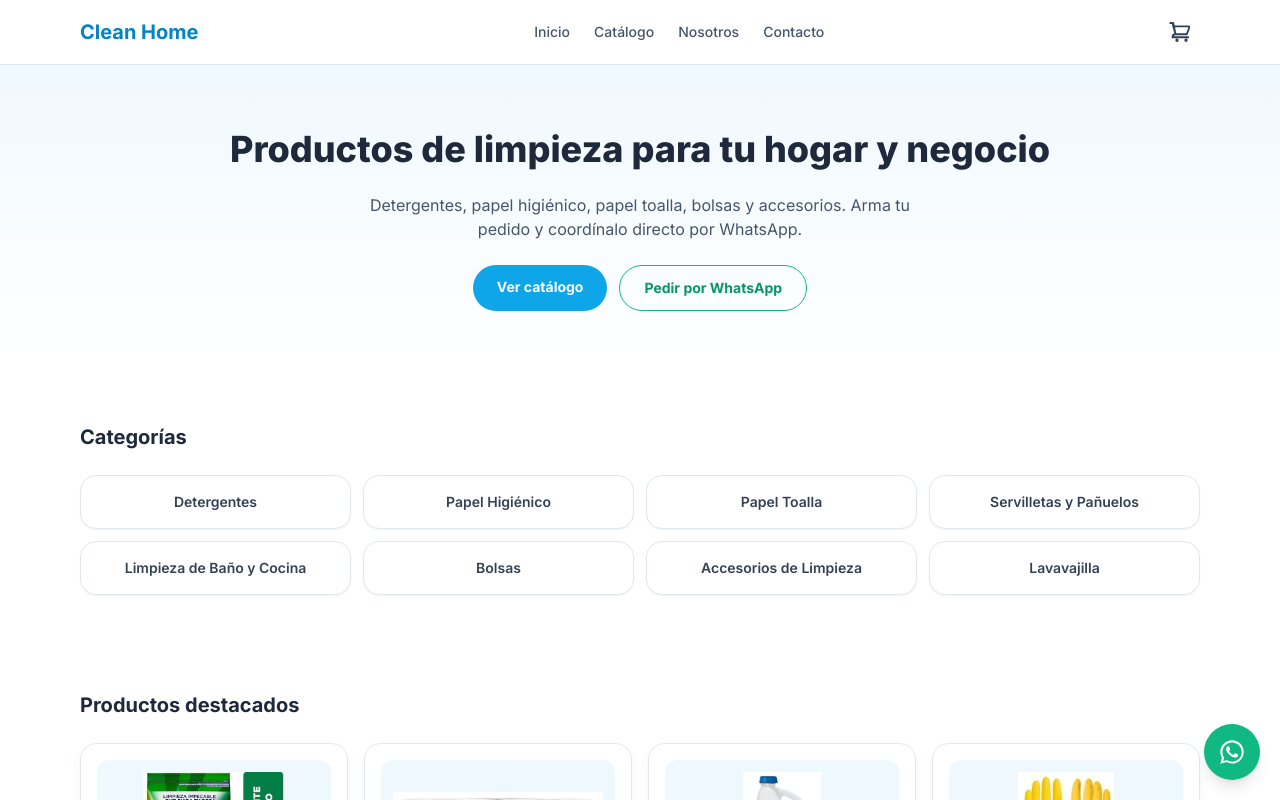
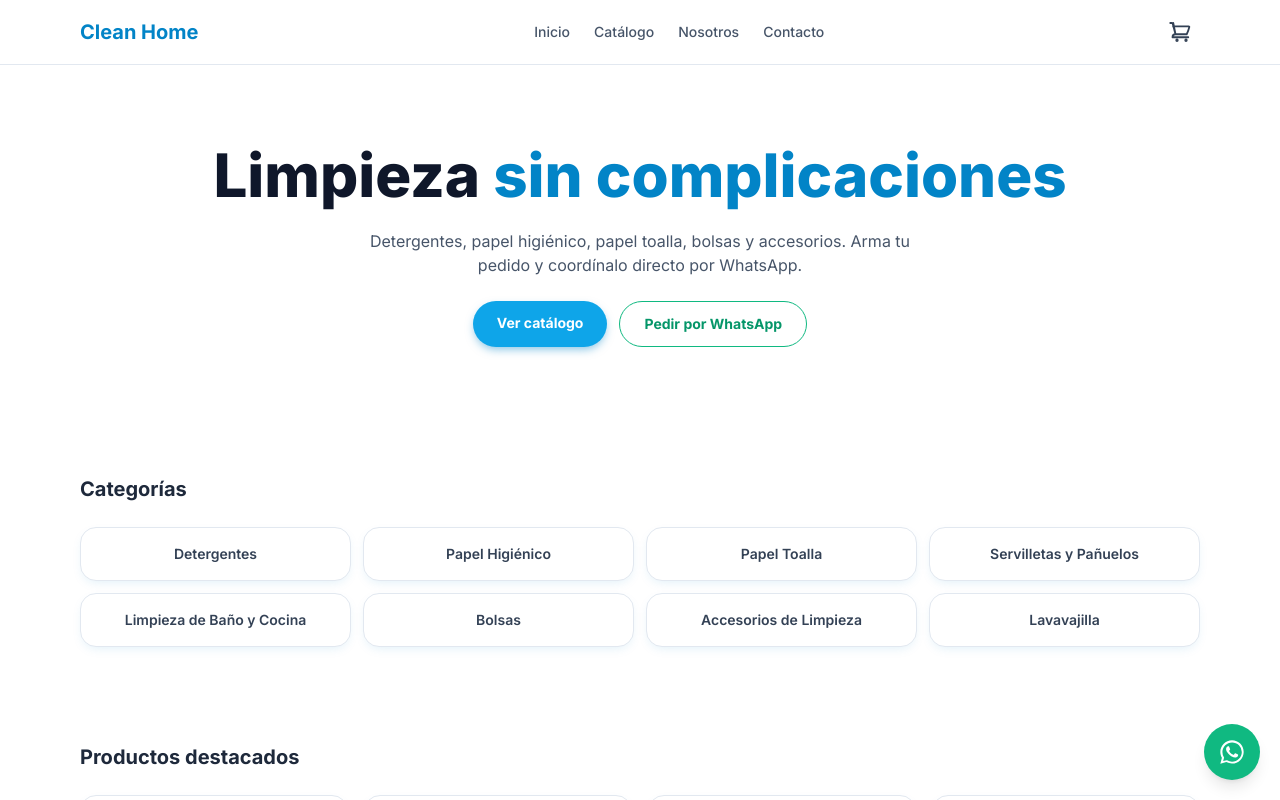
Before and after one commit to gonzalo-droid/clean-home, a Next.js app: page / in a window 1280 px wide. Shown: the top 800 px of the page. Built offline with nearby package versions, Linux system fonts and the light colour scheme.

Commit message:
style: refresh home hero to bold typography and elevate category tiles

```diff
--- a/app/page.tsx
+++ b/app/page.tsx
@@ -21,10 +21,10 @@ export default function HomePage() {
 
   return (
     <div>
-      <section className="bg-gradient-to-b from-sky-50 to-white">
-        <div className="mx-auto flex max-w-6xl flex-col items-center gap-6 px-4 py-16 text-center">
-          <h1 className="text-3xl font-extrabold text-slate-800 sm:text-4xl">
-            Productos de limpieza para tu hogar y negocio
+      <section className="bg-white">
+        <div className="mx-auto flex max-w-6xl flex-col items-center gap-6 px-4 py-20 text-center">
+          <h1 className="text-4xl font-extrabold leading-tight text-slate-900 sm:text-6xl">
+            Limpieza <span className="text-sky-600">sin complicaciones</span>
           </h1>
           <p className="max-w-xl text-slate-600">
             Detergentes, papel higiénico, papel toalla, bolsas y accesorios. Arma tu pedido y
@@ -33,7 +33,7 @@ export default function HomePage() {
           <div className="flex flex-wrap justify-center gap-3">
             <Link
               href="/catalogo"
-              className="rounded-full bg-sky-500 px-6 py-3 text-sm font-bold text-white hover:bg-sky-600"
+              className="rounded-full bg-sky-500 px-6 py-3 text-sm font-bold text-white shadow-[0_4px_10px_-2px_rgba(2,132,199,0.5)] transition hover:-translate-y-0.5 hover:bg-sky-600"
             >
               Ver catálogo
             </Link>
@@ -56,7 +56,7 @@ export default function HomePage() {
             <Link
               key={cat.id}
               href={`/catalogo?categoria=${cat.id}`}
-              className="rounded-2xl border border-slate-200 bg-white p-4 text-center text-sm font-semibold text-slate-700 shadow-sm hover:border-sky-300 hover:text-sky-600"
+              className="rounded-2xl border border-slate-200 bg-white p-4 text-center text-sm font-semibold text-slate-700 shadow-[0_4px_12px_-4px_rgba(2,132,199,0.15)] transition duration-200 hover:-translate-y-1 hover:border-sky-300 hover:text-sky-600 hover:shadow-[0_16px_30px_-10px_rgba(2,132,199,0.35)]"
             >
               {cat.label}
             </Link>
```
